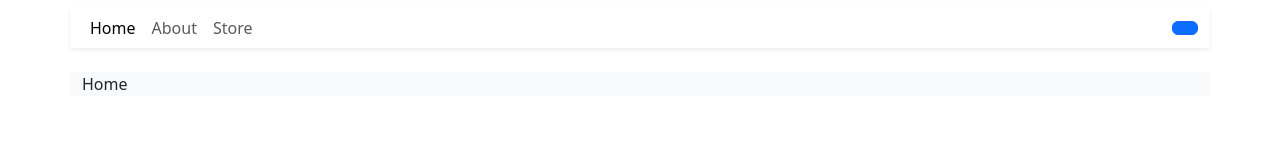
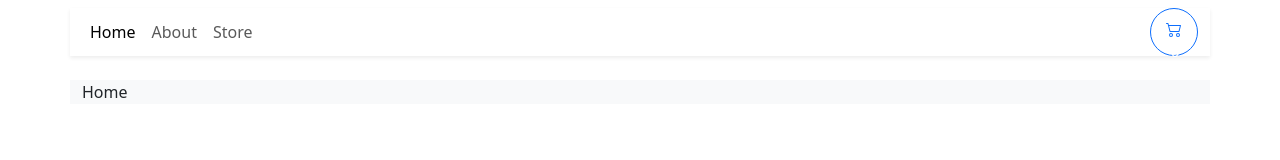
Before and after one commit to Nathaniyell/Urua-Uyo, a React (Vite) app: page / in a window 1280 px wide. Shown: the top 160 px of the page. Built offline with nearby package versions, Linux system fonts and the light colour scheme.

Commit message:
build(deps): update package-lock.json, package.json and Navbar.tsx

```diff
--- a/package.json
+++ b/package.json
@@ -14,6 +14,7 @@
     "react": "^18.2.0",
     "react-bootstrap": "^2.9.1",
     "react-dom": "^18.2.0",
+    "react-icons": "^4.12.0",
     "react-router-dom": "^6.21.0"
   },
   "devDependencies": {
--- a/src/components/Navbar.tsx
+++ b/src/components/Navbar.tsx
@@ -1,9 +1,10 @@
 import React from "react";
 import { Button, Container, Nav, Navbar as NavbarBs } from "react-bootstrap";
 import { NavLink } from "react-router-dom";
+import {BsCart2} from "react-icons/bs"
 const Navbar = () => {
   return (
-    <NavbarBs>
+    <NavbarBs sticky="top">
       <Container className="bg-white shadow-sm mb-3">
 
         <Nav className="me-auto">
@@ -17,7 +18,7 @@ const Navbar = () => {
             Store
           </Nav.Link>
         </Nav>
-        <Button></Button>
+        <Button style={{width: "3rem", height: "3rem", position: "relative"}} variant="outline-primary" className="rounded-circle"><BsCart2 /> <div className="rounded-circle d-flex justify-content-center align-items-center" style={{color: "#fff", width: "1.5rem", height: "1.5rem", right:0, top: 0, transform:"translate(25% 25%)"}}>0</div></Button>
       </Container>
     </NavbarBs>
   );
```
Also changed, not shown: 1 other file (tests, documents, lock files or other folders).
